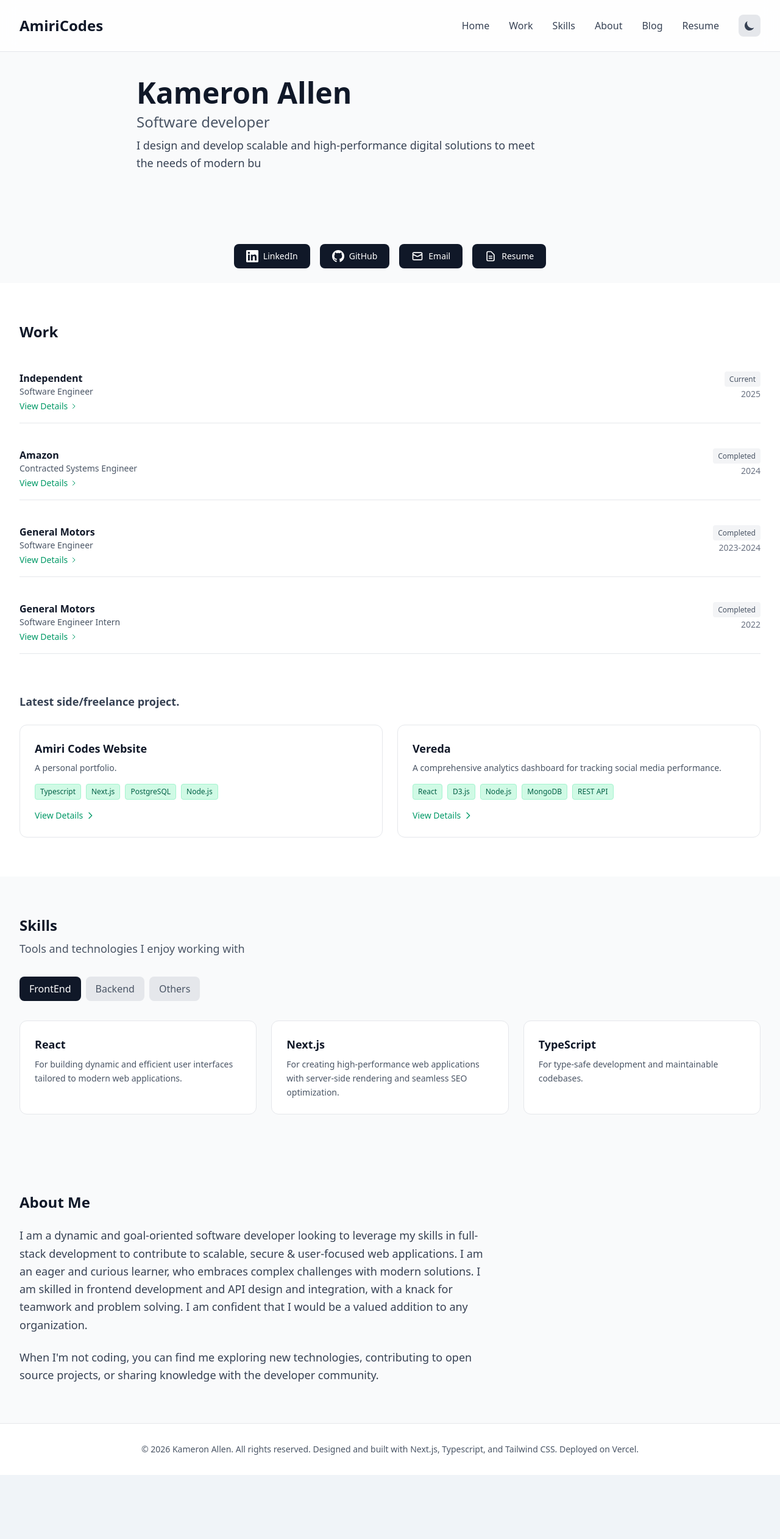
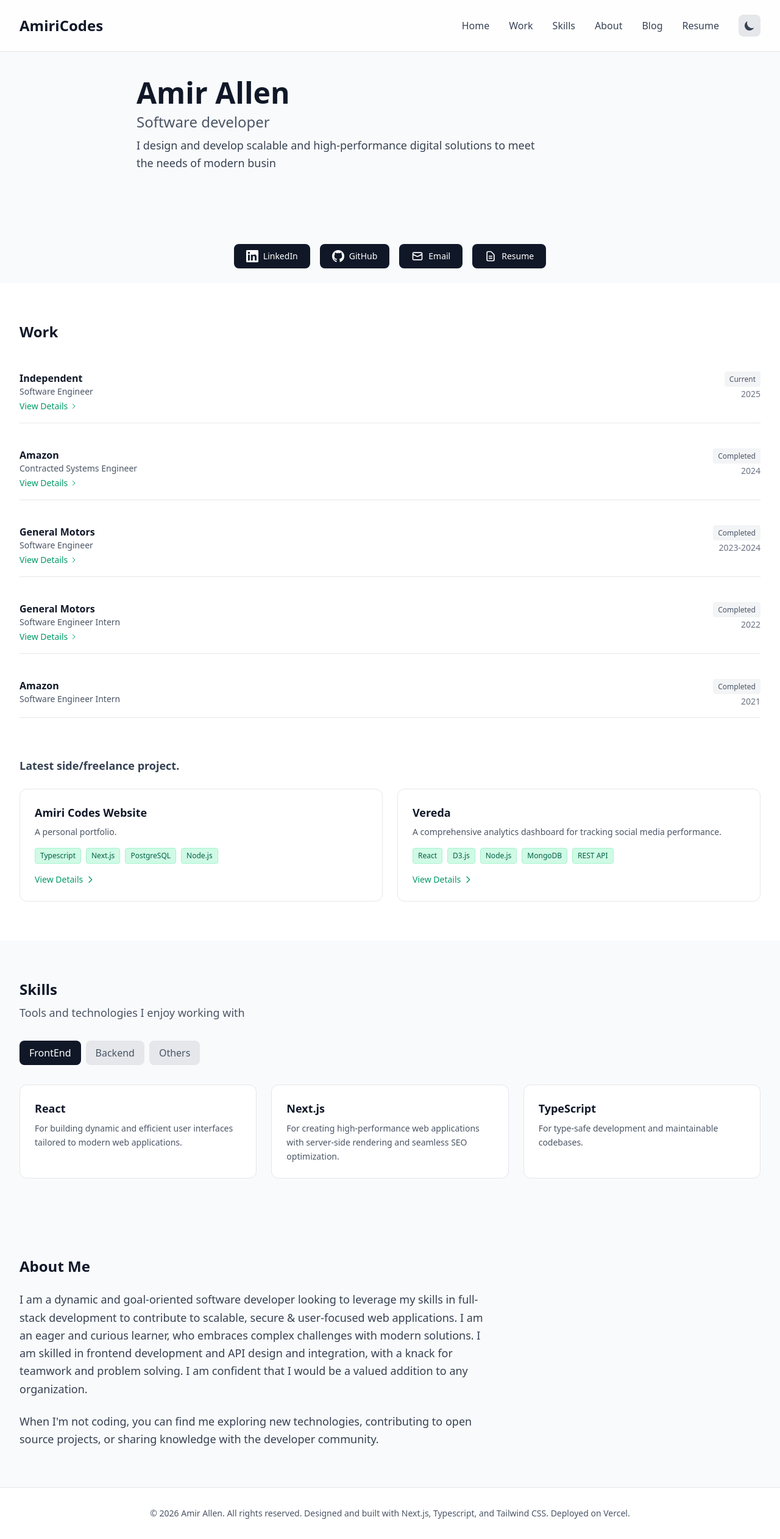
Before and after one commit to tresallen/AmiriCodes, a Next.js app in the folder next-app/: page / in a window 1280 px wide. Shown: the whole page at 61% size. Before the commit the page ends 2418 px from the top, so only its background shows below. Built offline with nearby package versions, Linux system fonts and the light colour scheme.

Commit message:
Adding amazon internship

```diff
--- a/next-app/src/app/page.tsx
+++ b/next-app/src/app/page.tsx
@@ -4,7 +4,7 @@ import { useState, useEffect } from "react";
 import Link from "next/link";
 import { useTheme } from "./ThemeContext";
 
-const HERO_TEXT = "Kameron Allen\nSoftware developer\nI design and develop scalable and high-performance digital solutions to meet the needs of modern businesses.";
+const HERO_TEXT = "Amir Allen\nSoftware developer\nI design and develop scalable and high-performance digital solutions to meet the needs of modern businesses.";
 const TYPING_SPEED = 45;
 const CURSOR_BLINK_MS = 530;
 
@@ -69,6 +69,7 @@ export default function Home() {
     { company: "Amazon", role: "Contracted Systems Engineer", type: "Completed", year: "2024", blogUrl: "https://amiricodes.hashnode.dev/different-technologies-same-learning-curve" },
     { company: "General Motors", role: "Software Engineer", type: "Completed", year: "2023-2024", blogUrl: "https://amiricodes.hashnode.dev/fleet-and-field-applications-at-gener" },
     { company: "General Motors", role: "Software Engineer Intern", type: "Completed", year: "2022", blogUrl: "https://amiricodes.hashnode.dev/from-assuring-patients-to-assuring-code" },
+    { company: "Amazon", role: "Software Engineer Intern", type: "Completed", year: "2021" },
   ];
 
   const sideProjects = [
@@ -431,7 +432,7 @@ theme === 'dark' ? 'bg-gray-800 text-white hover:bg-gray-700' : 'bg-gray-200 tex
       }`}>
         <div className="max-w-7xl mx-auto px-4 sm:px-6 lg:px-8 text-center">
           <p className="text-sm">
-            &copy; 2026 Kameron Allen. All rights reserved. Designed and built with Next.js, Typescript, and Tailwind CSS. Deployed on Vercel.
+            &copy; 2026 Amir Allen. All rights reserved. Designed and built with Next.js, Typescript, and Tailwind CSS. Deployed on Vercel.
           </p>
         </div>
       </footer>
--- a/next-app/src/app/projects/[slug]/page.tsx
+++ b/next-app/src/app/projects/[slug]/page.tsx
@@ -275,7 +275,7 @@ export default async function ProjectPage({ params }: ProjectPageProps) {
       <footer className="bg-black text-white py-8 border-t border-gray-700">
         <div className="max-w-7xl mx-auto px-4 sm:px-6 lg:px-8 text-center">
           <p className="text-gray-400">
-            &copy; 2026 Kameron Allen. All rights reserved. Designed and built with Next.js, Typescript, and Tailwind CSS. Deployed on Vercel.
+            &copy; 2026 Amir Allen. All rights reserved. Designed and built with Next.js, Typescript, and Tailwind CSS. Deployed on Vercel.
           </p>
         </div>
       </footer>
--- a/next-app/src/app/resume/page.tsx
+++ b/next-app/src/app/resume/page.tsx
@@ -102,7 +102,7 @@ export default function ResumePage() {
             <div className="bg-white rounded-lg shadow-lg overflow-hidden">
               <div className="bg-gray-50 px-6 py-4 border-b border-gray-200">
                 <div className="flex items-center justify-between">
-                  <h4 className="text-lg font-semibold text-gray-800">Kameron Allen - Resume</h4>
+                  <h4 className="text-lg font-semibold text-gray-800">Amir Allen - Resume</h4>
                   <div className="flex items-center space-x-2">
                     <span className="text-sm text-gray-500">PDF Document</span>
                     <div className="flex space-x-1">
@@ -115,9 +115,9 @@ export default function ResumePage() {
               </div>
               <div className="relative" style={{ height: '800px' }}>
                 <iframe
-                  src="/Allen_Kameron_ITDev.pdf#toolbar=1&navpanes=0&scrollbar=1"
+                  src="/protonmail.pdf#toolbar=1&navpanes=0&scrollbar=1"
                   className="w-full h-full border-0"
-                  title="Kameron Allen Resume"
+                  title="Amir Allen Resume"
                 />
               </div>
             </div>
@@ -127,7 +127,7 @@ export default function ResumePage() {
           <div className="text-center">
             <div className="flex flex-col sm:flex-row gap-4 justify-center items-center">
               <a
-                href="/Allen_Kameron_ITDev.pdf"
+                href="/protonmail.pdf"
                 target="_blank"
                 rel="noopener noreferrer"
                 className="inline-flex items-center bg-gray-800 hover:bg-gray-700 text-white font-semibold py-4 px-8 rounded-lg transition-all duration-300 text-lg shadow-lg"
@@ -151,7 +151,7 @@ export default function ResumePage() {
       }`}>
         <div className="max-w-7xl mx-auto px-4 sm:px-6 lg:px-8 text-center">
           <p className={theme === 'dark' ? 'text-gray-400' : 'text-gray-600'}>
-            &copy; 2026 Kameron Allen. All rights reserved. Designed and built with Next.js, Typescript, and Tailwind CSS. Deployed on Vercel.
+            &copy; 2026 Amir Allen. All rights reserved. Designed and built with Next.js, Typescript, and Tailwind CSS. Deployed on Vercel.
           </p>
         </div>
       </footer>
```
Also changed, not shown: 2 other files (tests, documents, lock files or other folders).
